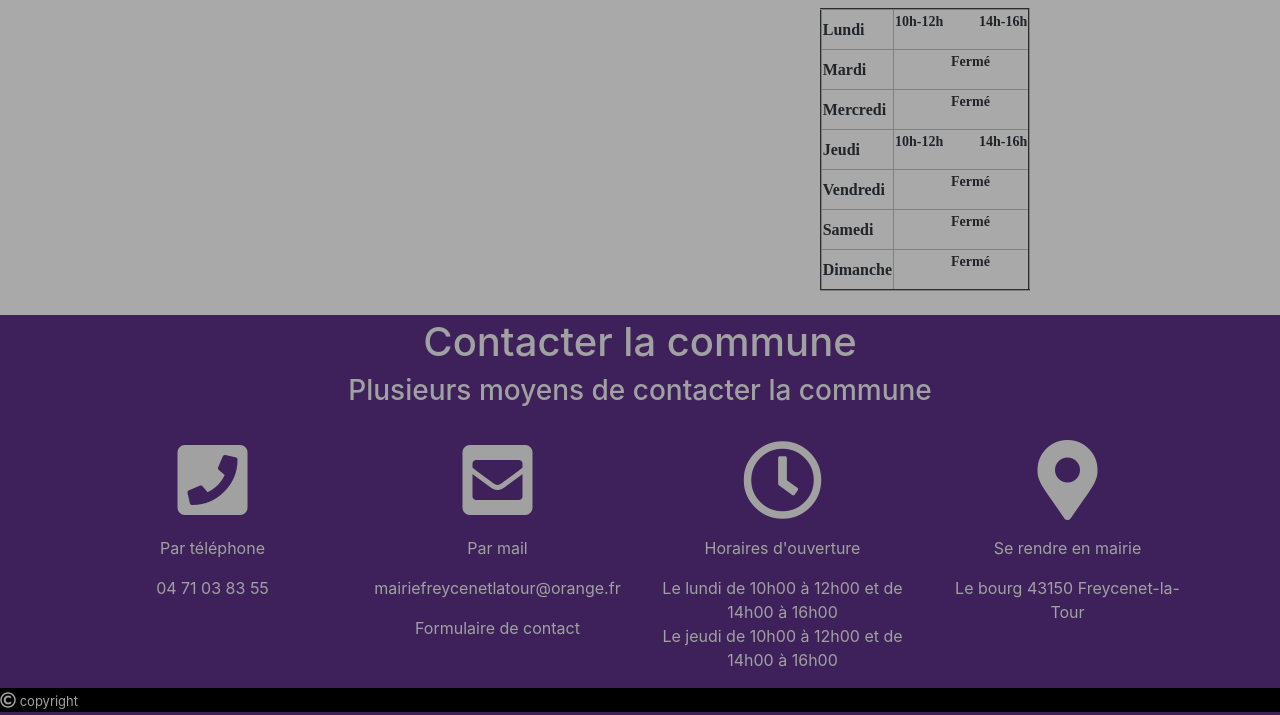
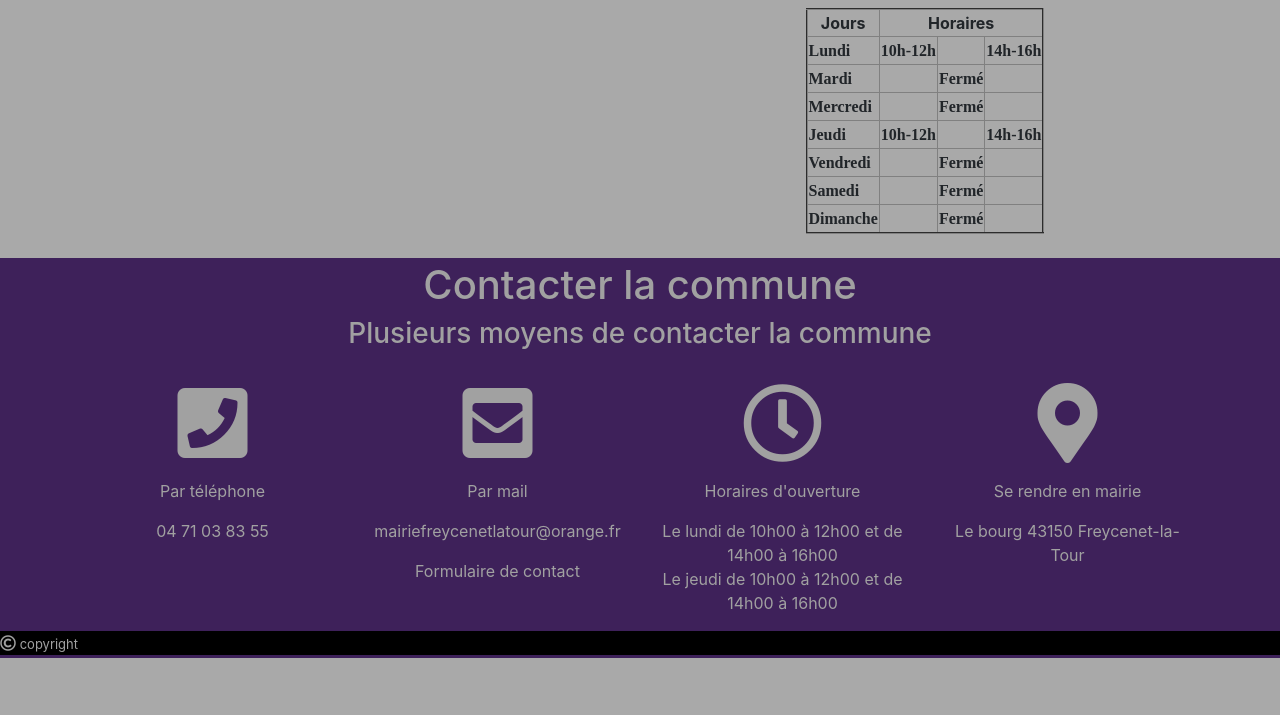
Before and after one commit to ByWind80800/Stage_Zark_Bywind_public, a PHP site: template Vue/includes/Commune/Mairie.php in a window 1280 px wide. Shown: the part 165-880 px from the top of the page. After the commit the page ends 823 px from the top, so only its background shows below. Run offline with PHP 8.4, Linux system fonts and the light colour scheme; the template is opened without the code that fills it, so the values that code supplies are empty; some libraries are stand-ins or nearby versions.

Commit message:
Ajout Tableau
Dans la page Mairie

```diff
--- a/Vue/Css/page.css
+++ b/Vue/Css/page.css
@@ -229,7 +229,9 @@ nav ul li:hover a{
 /*FIN MENU*/
 
 /*Style tableau*/
-
+table th{
+	text-align: center;
+}
 
 
 
--- a/Vue/includes/Commune/Mairie.php
+++ b/Vue/includes/Commune/Mairie.php
@@ -6,13 +6,58 @@
 			</div>
 			<div class="col-md-6">
 				<table border="2">
-					<tr><td><font face="papyrus"><b>Lundi</b></font></td><td><pre><font face="papyrus"><b>10h-12h		14h-16h</b></font></pre></td></tr>
-					<tr><td><font face="papyrus"><b>Mardi</b></font></td><td><pre><font face="papyrus"><b>		Fermé	</b></font></pre></td></tr>
-					<tr><td><font face="papyrus"><b>Mercredi</b></font></td><td><pre><font face="papyrus"><b>		Fermé	</b></font></pre></td></tr>
-					<tr><td><font face="papyrus"><b>Jeudi</b></font></td><td><pre><font face="papyrus"><b>10h-12h		14h-16h</b></font></pre></td></tr>
-					<tr><td><font face="papyrus"><b>Vendredi</b></font></td><td><pre><font face="papyrus"><b>		Fermé	</b></font></pre></td></tr>
-					<tr><td><font face="papyrus"><b>Samedi</b></font></td><td><pre><font face="papyrus"><b>		Fermé	</b></font></pre></td></tr>
-					<tr><td><font face="papyrus"><b>Dimanche</b></font></td><td><pre><font face="papyrus"><b>		Fermé	</b></font></pre></td></tr>
+					<tr>
+						<th colspan="1">Jours</th>
+						<th colspan="3">Horaires</th>
+					</tr>
+					<tr>
+						<td><font face="papyrus"><b>Lundi</b></font></td>
+						<td><font face="papyrus"><b>10h-12h</b></font></td>
+						<td><font face="papyrus"><b></b></font></td>
+						<td><font face="papyrus"><b>14h-16h</b></font></td>
+					</tr>
+
+					<tr>
+						<td><font face="papyrus"><b>Mardi</b></font></td>
+						<td></td>
+						<td><font face="papyrus"><b>Fermé</b></font></td>
+						<td></td>
+					</tr>
+
+					<tr>
+						<td><font face="papyrus"><b>Mercredi</b></font></td>
+						<td></td>
+						<td><font face="papyrus"><b>Fermé</b></font></td>
+						<td></td>
+					</tr>
+
+					<tr>
+						<td><font face="papyrus"><b>Jeudi</b></font></td>
+						<td><font face="papyrus"><b>10h-12h</b></font></td>
+						<td><font face="papyrus"><b></b></font></td>
+						<td><font face="papyrus"><b>14h-16h</b></font></td>
+					</tr>
+
+					<tr>
+						<td><font face="papyrus"><b>Vendredi</b></font></td>
+						<td></td>
+						<td><font face="papyrus"><b>Fermé</b></font></td>
+						<td></td>
+					</tr>
+
+					<tr>
+						<td><font face="papyrus"><b>Samedi</b></font></td>
+						<td></td>
+						<td><font face="papyrus"><b>Fermé</b></font></td>
+						<td></td>
+					</tr>
+
+					<tr>
+						<td><font face="papyrus"><b>Dimanche</b></font></td>
+						<td></td>
+						<td><font face="papyrus"><b>Fermé</b></font></td>
+						<td></td>
+					</tr>
 				</table>
 				<br />
 			</div>
```
